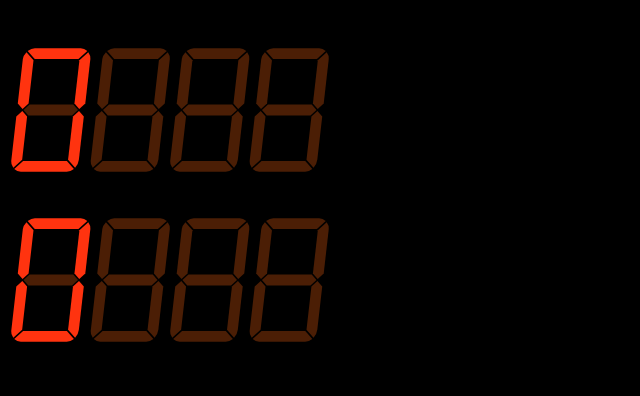
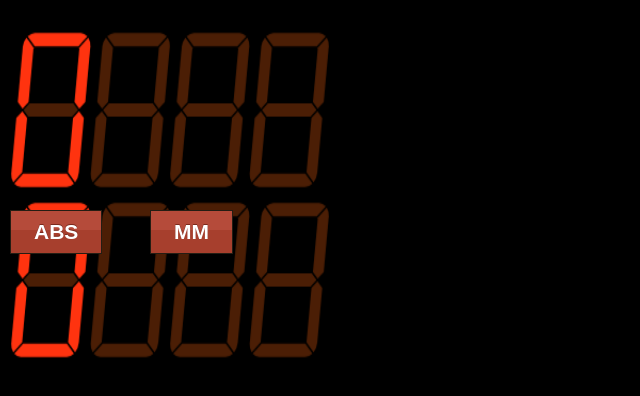
Before and after one commit to tanzilli/rotala-panel, a plain HTML site: page www/index.html in a window 1280 px wide. Shown: the whole page, without its empty margins (0-640 px from the left). Drawn offline with Linux system fonts and the light colour scheme.

Commit message:
Primo tentativo con i tasti

```diff
--- a/www/index.html
+++ b/www/index.html
@@ -13,13 +13,54 @@
 			position: absolute;
 			top:  10px;
 			left: 10px;
+			width: 320px;
+			height: 200px;
 		}
 
 		#display2 {
 			position: absolute;
 			top:  180px;
 			left:  10px;
+			width: 320px;
+			height: 200px;
 		}
+
+		#abs_inc {
+			position: absolute;
+			top:  210px;
+			left:  10px;
+		}
+
+		#mm_inch {
+			position: absolute;
+			top:  210px;
+			left:  150px;
+		}
+
+		.myButton {
+			-moz-box-shadow:inset 0px 34px 0px -15px #b54b3a;
+			-webkit-box-shadow:inset 0px 34px 0px -15px #b54b3a;
+			box-shadow:inset 0px 34px 0px -15px #b54b3a;
+			background-color:#a73f2d;
+			border:1px solid #241d13;
+			display:inline-block;
+			cursor:pointer;
+			color:#ffffff;
+			font-family:Arial;
+			font-size:21px;
+			font-weight:bold;
+			padding:9px 23px;
+			text-decoration:none;
+			text-shadow:0px -1px 0px #7a2a1d;
+		}
+		.myButton:hover {
+			background-color:#b34332;
+		}
+		.myButton:active {
+			position:relative;
+			top:1px;
+		}
+
 	</style>
 
 	<script src="js/jquery-3.3.1.min.js" type="text/javascript"></script>
@@ -31,7 +72,11 @@
 </head>
 
 <body>
-	<canvas id="display1" width="320" height="200"></canvas>
-	<canvas id="display2" width="320" height="200"></canvas>
+	<canvas id="display1"></canvas>
+	<canvas id="display2"></canvas>
+
+	<a id="abs_inc" class="myButton">ABS</a>
+	<a id="mm_inch" class="myButton">MM</a>
+
 </body>
 </html>
--- a/www/js/main.js
+++ b/www/js/main.js
@@ -10,9 +10,18 @@ ws.onopen = function(){
 };
 
 ws.onmessage = function(ev){
-	//console.log("Message");
-	//console.log(ev);
-	display1.setValue(ev.data);
+	data=JSON.parse(ev.data);
+
+	//console.log(data);
+
+	if (data.target=="display1") {
+		display1.setValue(data.value.toString());
+		console.log(data.value.toString());
+	}
+
+	if (data.target=="display2") {
+		display2.setValue(data.value.toString());
+	}
 };
 
 ws.onclose = function(ev){
@@ -58,5 +67,16 @@ $(document).ready(function() {
 
 	display2.setValue("0");
 
+	$("#abs_inc").click(function(){
+		data={"pushbutton":"abs_inc", "value" :$("#abs_inc").text()};
+		a=JSON.stringify(data);
+		ws.send(a);
+	});
+
+	$("#mm_inch").click(function(){
+		data={"pushbutton": "mm_inch","value" : $("#mm_inch").text()};
+		a=JSON.stringify(data);
+		ws.send(a);
+	});
 
 });
```
Also changed, not shown: 1 other file.
